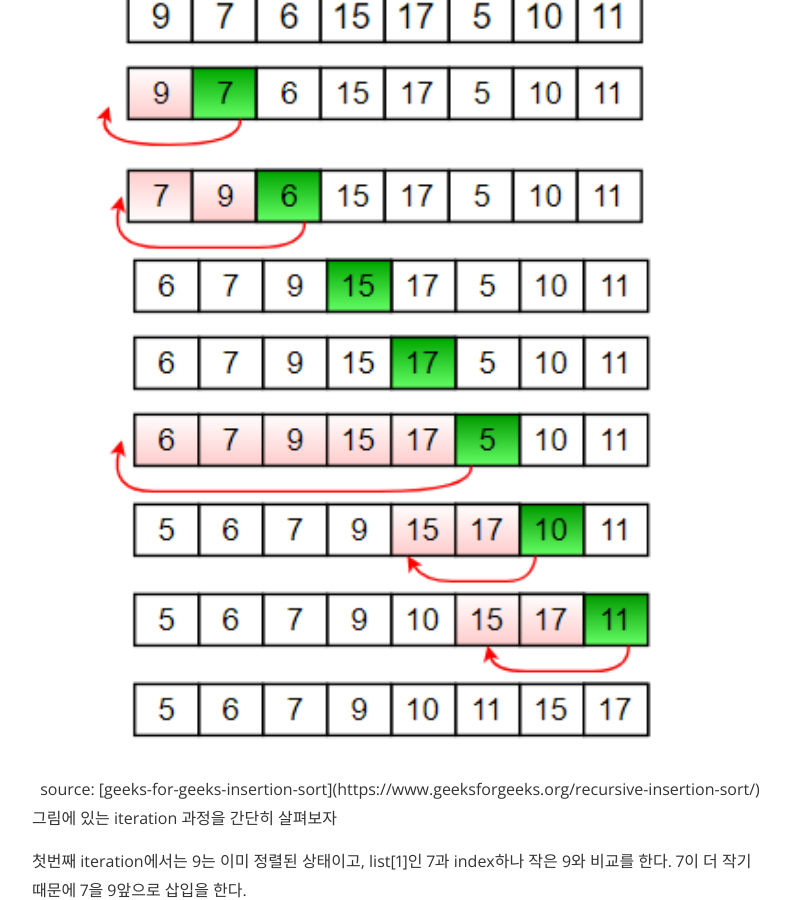
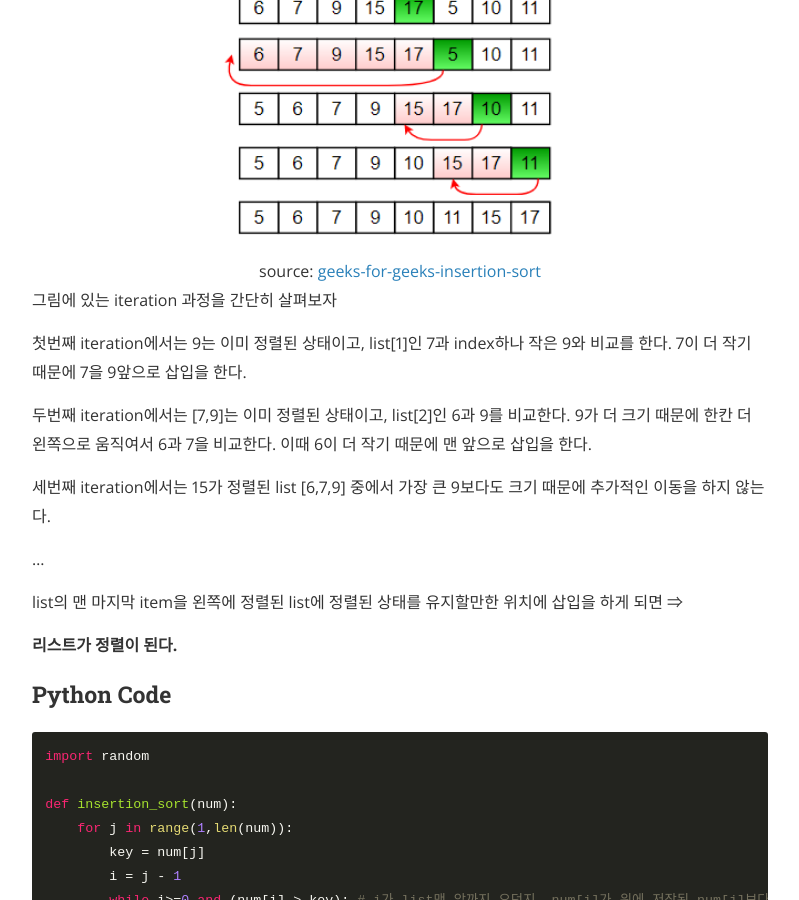
Before and after one commit to dojinkimm/dojinkimm.github.io, a Jekyll site: the page built from _posts/2019-09-13-sort-algorithm-3.md, in a window 1280 px wide and 900 px high, scrolled down 1783 px. Shown: the whole window, without its empty margins (240-1039 px from the left). Built offline with Jekyll 4.4.1, drawn with Linux system fonts in a browser that asks for light colours; nearby versions of some CDN libraries; comment, search, counter and statistics services are not loaded.

Commit message:
fix images

```diff
--- a/_posts/2019-09-13-sort-algorithm-3.md
+++ b/_posts/2019-09-13-sort-algorithm-3.md
@@ -12,7 +12,7 @@
 
 # Insertion Sort
 <div align="center">
-<img src="/assets/imgs/cs/insertion_sort_pseudo.png" width=400/>
+<img src="/assets/imgs/cs/insertion_sort_pseudo.png" style="width:400px"/>
 </div>
 
 
@@ -34,12 +34,12 @@
 
 
 <div align="center">
-<img src="/assets/imgs/cs/insertion_sort.png" width=400/>
+<img src="/assets/imgs/cs/insertion_sort.png" style="width:400px"/>
 </div>
 
 <div align="center">
 
-source: [geeks-for-geeks-insertion-sort](https://www.geeksforgeeks.org/recursive-insertion-sort/)
+source: <a href="https://www.geeksforgeeks.org/recursive-insertion-sort/">geeks-for-geeks-insertion-sort</a>
 
 </div>
 
```
